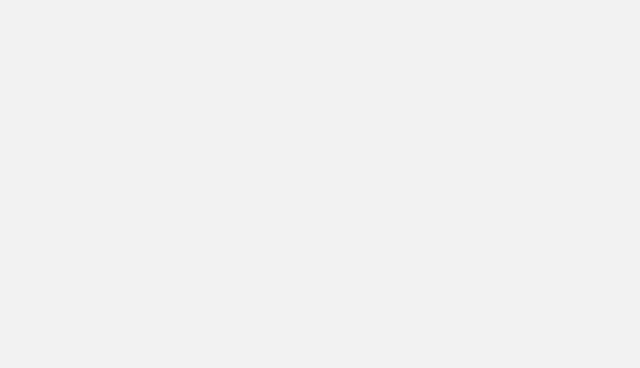
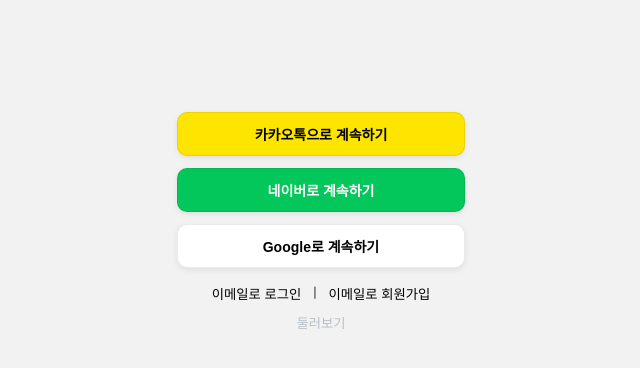
Before and after one commit to oh-hyerim/skin-ai-gpt, a Next.js app: page /login in a window 1280 px wide. Shown: the top 368 px of the page, without its empty margins (319-959 px from the left). Built offline with nearby package versions, Linux system fonts and the light colour scheme.

Commit message:
feat: /login 페이지 완전 구현 및 배경화면 연결, 뷰 전환 지원

```diff
--- a/app/login/page.tsx
+++ b/app/login/page.tsx
@@ -1,29 +1,46 @@
 "use client";
 import { signIn } from "next-auth/react";
+import { useRouter } from "next/navigation";
 
 export default function LoginPage() {
-  const handleGuestClick = () => {
-    // 배경화면(홈)으로 돌아가기
-    if (typeof window !== 'undefined') {
-      const showView = (targetId: string) => {
-        document.querySelectorAll('main').forEach(m => m.classList.add('hidden'));
-        const t = document.getElementById(targetId);
-        if (t) t.classList.remove('hidden');
-      };
-      showView('homeView');
-    }
-  };
+  const router = useRouter();
+
+  const box: React.CSSProperties = { maxWidth: 320, margin: "60px auto", padding: "0 16px" };
+  const btn: React.CSSProperties = { width: "100%", height: 44, borderRadius: 10, border: "1px solid #00000014", boxShadow: "0 2px 6px rgba(0,0,0,0.08)", fontSize: 14, fontWeight: 600, marginTop: 12 };
+  const kakao: React.CSSProperties = { ...btn, background: "#FEE500" };
+  const naver: React.CSSProperties = { ...btn, background: "#03C75A", color: "#fff" };
+  const google: React.CSSProperties = { ...btn, background: "#fff" };
+  const linkRow: React.CSSProperties = { marginTop: 16, display: "flex", gap: 12, justifyContent: "center", fontSize: 13, color: "#333" };
+  const ghost: React.CSSProperties = { marginTop: 10, textAlign: "center", fontSize: 12, color: "#9aa0a6" };
 
   return (
-    <main id="loginView" className="hidden">
-      <h1>로그인</h1>
-      <div id="loginOptions">
-        <button id="googleLoginBtn" onClick={() => signIn("google")}>
-          Google로 로그인
+    <main id="loginView">
+      <div style={box}>
+        <button id="kakaoLoginBtn" style={kakao} onClick={() => alert("카카오 로그인은 준비 중입니다.")}>
+          카카오톡으로 계속하기
         </button>
-        <button id="guestBtn" onClick={handleGuestClick}>
-          둘러보기
+        <button id="naverLoginBtn" style={naver} onClick={() => alert("네이버 로그인은 준비 중입니다.")}>
+          네이버로 계속하기
         </button>
+        <button id="googleLoginBtn" style={google} onClick={() => signIn("google")}>
+          Google로 계속하기
+        </button>
+
+        <div style={linkRow}>
+          <button id="emailLoginBtn" onClick={() => alert("이메일 로그인은 준비 중입니다.")} style={{ background:"none", border:"none", cursor:"pointer" }}>
+            이메일로 로그인
+          </button>
+          <span>|</span>
+          <button id="emailSignupBtn" onClick={() => alert("이메일 회원가입은 준비 중입니다.")} style={{ background:"none", border:"none", cursor:"pointer" }}>
+            이메일로 회원가입
+          </button>
+        </div>
+
+        <div style={ghost}>
+          <button id="guestBtn" onClick={() => router.push("/") } style={{ background:"none", border:"none", cursor:"pointer", color:"#b9bfc6" }}>
+            둘러보기
+          </button>
+        </div>
       </div>
     </main>
   );
--- a/public/index.js
+++ b/public/index.js
@@ -1,20 +1,7 @@
 // 요구 HTML:
-// <button id="loginBtn">로그인</button>  (메뉴 아이콘)
-// <main id="homeView"> ... 홈 콘텐츠 ... </main>
-// <main id="loginView" class="hidden"> ... 로그인 페이지 ... </main>
-// <button id="guestBtn">둘러보기</button>
-
-// 공통 뷰 전환 함수
-function showView(targetId) {
-    document.querySelectorAll('main').forEach(m => m.classList.add('hidden'));
-    const t = document.getElementById(targetId);
-    if (t) {
-        t.classList.remove('hidden');
-        console.log(`[showView] ${targetId} 표시됨`);
-    } else {
-        console.debug(`[showView] ${targetId} 요소 없음 — 스킵`);
-    }
-}
+// <button id="alarmCancelBtn" class="alarm-cancel">취소</button>
+// <div id="alarmFormView">…</div>
+// <div id="alarmView" class="hidden">…</div>
 
 function onReady(fn){
     if (document.readyState !== 'loading') { fn(); }
@@ -191,16 +178,9 @@
     function bindLoginButton(){
         const btn = document.getElementById('loginBtn');
         if (!btn) {
-            console.debug('[login] #loginBtn 요소 없음 — 스킵');
+            console.debug('[bindLoginButton] #loginBtn 요소를 찾을 수 없음');
             return;
         }
-
-        // 중복 바인딩 방지
-        if (btn.dataset.bound === 'true') {
-            console.debug('[login] #loginBtn 이미 바인딩됨 — 스킵');
-            return;
-        }
-
         console.log('[bindLoginButton] #loginBtn 바인딩 시작');
 
         // 기존 리스너 제거를 위해 클론 교체
@@ -220,12 +200,42 @@
             });
         } else {
             clone.addEventListener('click', () => {
-                console.log('[login] 로그인 버튼 클릭됨 - 로그인 뷰로 전환');
-                showView('loginView');
+                console.log('[login] 로그인 버튼 클릭됨 - 옵션 화면 열기');
+                const loginOptions = document.getElementById('loginOptions');
+                const loginFrame = document.getElementById('loginFrame');
+                const app = document.querySelector('.app');
+                const pageView = document.getElementById('pageView');
+                const shopView = document.getElementById('shopView');
+                const analysisView = document.getElementById('analysisView');
+                const menuView = document.getElementById('menuView');
+                const loginView = document.getElementById('loginView');
+
+                // iframe 숨기고 옵션 표시
+                if (loginFrame) {
+                    loginFrame.classList.add('hidden');
+                    loginFrame.src='';
+                }
+                if (loginOptions) {
+                    loginOptions.classList.remove('hidden');
+                    loginOptions.style.display = 'block';
+                    console.log('[login] loginOptions 표시됨');
+                }
+
+                // 다른 뷰들 숨기기
+                if (app) app.classList.remove('analysis-mode');
+                if (pageView) pageView.classList.add('hidden');
+                if (shopView) shopView.classList.add('hidden');
+                if (analysisView) analysisView.classList.add('hidden');
+                if (menuView) menuView.classList.add('hidden');
+
+                // 로그인 뷰 표시
+                if (loginView) {
+                    loginView.classList.remove('hidden');
+                    loginView.classList.add('visible');
+                    console.log('[login] loginView 표시됨');
+                }
             });
         }
-        // 바인딩 완료 플래그 설정
-        clone.dataset.bound = 'true';
         console.log('[bindLoginButton] 바인딩 완료, 로그인 상태:', isLoggedIn);
     }
 
@@ -413,8 +423,20 @@
             openLoginIframe('/signup');
         });
         on(btnGuest, 'click', () => {
-            console.log('[login] 둘러보기 버튼 클릭됨 - 홈으로 복귀');
-            showView('homeView');
+            console.log('[login] 둘러보기 버튼 클릭됨 - 메인으로 복귀');
+            // 옵션 닫고 메인으로 복귀
+            if (loginView) {
+                loginView.classList.remove('visible');
+                loginView.classList.add('hidden');
+                console.log('[login] loginView 숨김 처리됨');
+            }
+            if (analysisView) analysisView.classList.add('hidden');
+            if (shopView) shopView.classList.add('hidden');
+            if (menuView) menuView.classList.add('hidden');
+            if (pageView) {
+                pageView.classList.remove('hidden');
+                console.log('[login] pageView 표시됨 - 메인 화면 복귀');
+            }
         });
 
         // 소셜 버튼은 추후 연동
@@ -442,6 +464,37 @@
             console.debug('initLoginOptionsUI 실패', e);
         }
     }
+
+    // 배경화면 메뉴 아이콘의 로그인 버튼과 연결 + 뷰 전환
+    (function(){
+        const $ = (sel, root=document) => root.querySelector(sel);
+
+        // 공통 뷰 전환(싱글 페이지 전환이 필요한 경우 사용)
+        function showView(targetId){
+            document.querySelectorAll('main').forEach(m => m.classList?.add('hidden'));
+            const t = document.getElementById(targetId);
+            if (t) t.classList.remove('hidden');
+        }
+
+        // 배경화면의 로그인 버튼(id 또는 class)을 찾아 연결
+        const loginBtn = $('#loginBtn') || $('.login-btn');
+        if (loginBtn) {
+            loginBtn.addEventListener('click', (e)=>{
+                e.preventDefault?.();
+                // 배경화면 숨김(해당 뷰가 존재할 때만)
+                const home = document.getElementById('homeView');
+                home?.classList.add('hidden');
+                // /login 페이지로 이동
+                location.assign('/login');
+            });
+        } else {
+            console.debug('[login] 로그인 버튼을 찾지 못했음(#loginBtn 또는 .login-btn).');
+        }
+
+        // (선택) /login에서 홈으로 돌아오는 SPA 방식 지원이 필요하면,
+        // location.pathname === '/login' 인 경우엔 페이지 내에서 처리하고,
+        // 그렇지 않으면 라우팅으로 처리한다.
+    })();
 
     // 다른 컨텍스트(iframe 등)에서 세션 변경 시 UI 동기화
     window.addEventListener('storage', (e)=>{
```
Also changed, not shown: public/index.html (+2 -6 lines).
